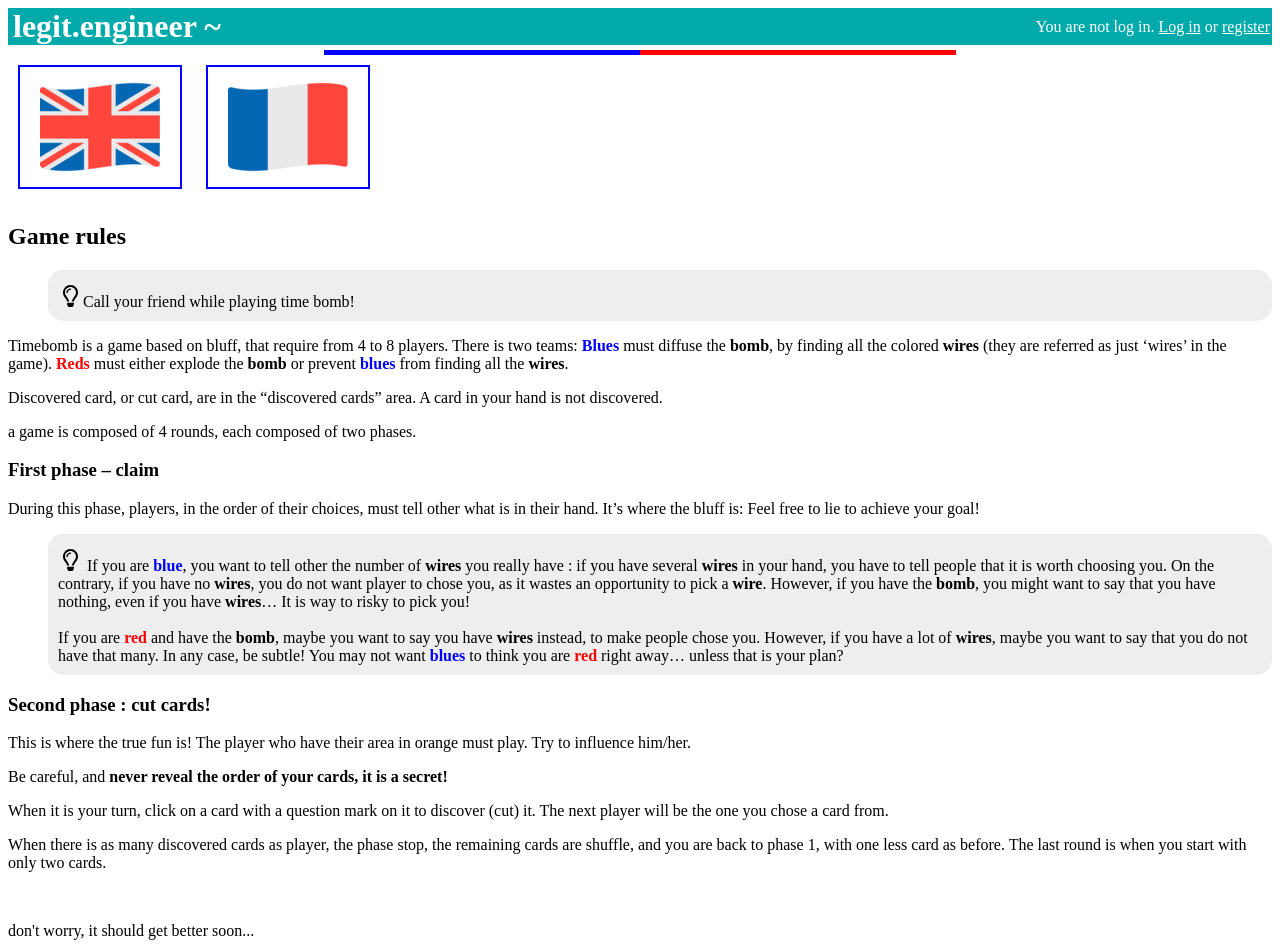
After one commit to supermouette/tha_bomb_online, a Django app: page /game/rules in a window 1280 px wide. The commit adds this page. Run offline with Django 3.2, Linux system fonts and the light colour scheme; data that the repository does not hold is empty.

Commit message:
add rule page + minor bug fix'

```diff
--- a/game/static/game/default_design.css
+++ b/game/static/game/default_design.css
@@ -315,3 +315,35 @@ small > ul{
     color: white;
     background: #0aa;
 }
+
+.language_chooser > img{
+    border: solid blue 2px;
+    margin: 10px;
+    padding-left: 20px;
+    padding-right: 20px;
+}
+
+.tips{
+    background: #eee;
+    margin-left: 40px;
+    padding: 10px;
+    border-radius: 15px;
+}
+
+.tips:before{
+    display:inline-block;
+    content: url('/static/game/lightbulb.svg');
+    width: 15px;
+    height: 15px;
+    margin: 5px;
+}
+
+.blue_desc{
+    font-weight: bold;
+    color: blue;
+}
+
+.red_desc{
+    font-weight: bold;
+    color: red;
+}
--- /dev/null
+++ b/game/static/game/game_rules.js
@@ -0,0 +1,15 @@
+let en_div = document.getElementById('english_rules');
+let fr_div = document.getElementById('french_rules');
+
+function toggle_en(){
+    fr_div.hidden = true;
+    en_div.hidden = false;
+}
+
+function toggle_fr(){
+    fr_div.hidden = false;
+    en_div.hidden = true;
+}
+
+document.getElementById('chose_en').addEventListener("click", toggle_en);
+document.getElementById('chose_fr').addEventListener("click", toggle_fr);
--- a/game/templates/game/base.html
+++ b/game/templates/game/base.html
@@ -5,7 +5,7 @@
     <meta charset="UTF-8">
     <title>{% block title %} {% endblock %}</title>
     <link rel="stylesheet" href="{% static 'game/default_design.css' %}">
-    <link rel="icon" type="image/x-icon" href="favicon.ico" />
+    <link rel="icon" type="image/x-icon" href="/favicon.ico" />
     <meta name="viewport" content="width=device-width,initial-scale=1">
 </head>
 <body>
--- /dev/null
+++ b/game/templates/game/game_rules.html
@@ -0,0 +1,107 @@
+{% extends 'game/base.html' %}
+{% load static %}
+{% block title %} Game rules {% endblock %}
+{% block content %}
+    <div class="language_chooser">
+        <img src="{% static 'game/flag-for-united-kingdom.png' %}" alt="flag of U.K." id="chose_en">
+        <img src="{% static 'game/flag-for-france.png' %}" alt="flag of France" id="chose_fr">
+    </div>
+
+    <div id="english_rules">
+        <h2> Game rules</h2>
+        <div class="tips">Call your friend while playing time bomb!</div>
+        <p>
+            Timebomb is a game based on bluff, that require from 4 to 8 players. There is two teams:
+            <span class="blue_desc">Blues</span> must diffuse the <strong>bomb</strong>,
+            by finding all the colored <strong>wires</strong> (they are referred as just ‘wires’ in the game).
+            <span class="red_desc">Reds</span> must either explode the <strong>bomb</strong> or prevent <span class="blue_desc">blues</span>
+            from finding all the <strong>wires</strong>.
+        </p>
+        <p>
+            Discovered card, or cut card, are in the “discovered cards” area. A card in your hand is not discovered.
+        </p>
+        <p>
+            a game is composed of 4 rounds, each composed of two phases.
+        </p>
+        <h3>First phase – claim</h3>
+        <p>
+            During this phase, players, in the order of their choices, must tell other what is in their hand.
+            It’s where the bluff is: Feel free to lie to achieve your goal!
+        </p>
+        <div class="tips">
+            If you are <span class="blue_desc">blue</span>, you want to tell other the number of <strong>wires</strong>
+            you really have : if you have several <strong>wires</strong> in your hand,
+            you have to tell people that it is worth choosing you. On the contrary, if you have no <strong>wires</strong>, you do not want player to chose you,
+            as it wastes an opportunity to pick a <strong>wire</strong>. However, if you have the <strong>bomb</strong>,
+            you might want to say that you have nothing, even if you have <strong>wires</strong>… It is way to risky to pick you!<br><br>
+            If you are <span class="red_desc">red</span> and have the <strong>bomb</strong>, maybe you want to say you have <strong>wires</strong> instead, to make people chose you.
+            However, if you have a lot of <strong>wires</strong>, maybe you want to say that you do not have that many.
+            In any case, be subtle! You may not want <span class="blue_desc">blues</span> to think you are <span class="red_desc">red</span> right away… unless that is your plan?
+        </div>
+        <h3>Second phase : cut cards!</h3>
+        <p>
+            This is where the true fun is! The player who have their area in orange must play. Try to influence him/her.
+        </p>
+        <p>
+            Be careful, and <strong>never reveal the order of your cards, it is a secret!</strong>
+        </p>
+        <p>
+            When it is your turn, click on a card with a question mark on it to discover (cut) it.
+            The next player will be the one you chose a card from.
+        </p>
+        <p>
+            When there is as many discovered cards as player, the phase stop, the remaining cards are shuffle,
+            and you are back to phase 1, with one less card as before.
+            The last round is when you start with only two cards.
+        </p>
+    </div>
+
+    <div id="french_rules" hidden>
+        <h2> Règles du jeu</h2>
+        <div class="tips">Le jeu est plus convivial en visioconférence</div>
+        <p>Timebomb est un jeu de bluff, qui se joue de 4 à 8 joueurs.
+            Il y a 2 équipes, les <span class="blue_desc">bleus</span>,
+            qui doivent désamorcer la <strong>bombe</strong> en trouvant tous les <strong>câbles</strong> colorés
+            (‘wire’ dans le jeu), et les <span class="red_desc">rouges</span>, qui doivent soit faire exploser la <strong>bombe</strong>,
+            soit empêcher les <span class="blue_desc">bleus</span> de trouver les <strong>câbles</strong> colorés.
+        </p>
+        <p>Les cartes découvertes se situe dans la zone « discovered cards ».
+            Une carte de votre jeu n’est pas découverte.
+        </p>
+        <p>Le jeu se déroule en 4 manches, chacune comportant 2 phases.</p>
+        <h3>Première phase, annonce (‘claim’)</h3>
+        <p> Lors de cette phase, Les joueurs doivent, dans l’ordre qu’ils désirent, annoncer leur main.
+            C’est dans cette étape que le bluff à lieu, puisqu’il est possible de mentir.
+            Faites attention à votre annonce, elle est cruciale !
+        </p>
+        <div class="tips">Si vous êtes <span class="blue_desc">bleu</span>, vous souhaitez indiquer aux autres joueurs où se situe les <strong>câbles</strong>.
+            Si vous en avez, dites-le, sinon, dites que vous n’avez rien,
+            vous ne voulez pas gâcher un tour en ayant quelqu’un piochant chez vous…
+            D’ailleurs, si vous avez la <strong>bombe</strong>, peut est-il judicieux de la cacher…<br><br>
+            Si vous êtes <span class="red_desc">rouge</span>, et que vous avez la <strong>bombe</strong>, annoncez plutôt que vous avez des <strong>câbles</strong>,
+            pour inciter les <span class="blue_desc">bleus</span> à venir piocher chez vous. Au contraire, si vous avez des <strong>câbles</strong>,
+            dissimulez-les il ne faudrait pas que quelqu’un les trouve. Sachez toutes fois rester discret,
+            il y a très peu de chance d’avoir 4 <strong>câbles</strong> en début de partie !
+        </div>
+        <!-- <img alt="screenshot of phase 1" src="{% static 'game/screen.png' %}"> -->
+        <h3>Deuxième phase, coupez les cartes !</h3>
+        <p>Une fois que tout le monde a annoncé son jeu, les choses sérieuses commence.
+            C’est à la personne qui a une zone de jeu orange de jouer.
+            Essayez d’influencer son tour de jeu !
+        </p>
+        <p>Attention toutes fois, <strong>ne révélez pas l’ordre de votre jeu, il doit rester secret !</strong></p>
+        <p>Si c’est à vous, cliquez sur une des cartes avec un point d’interrogation pour la découvrir.
+            Une fois la carte découverte, vous donner le tour à la personne qui détenait cette carte.
+        </p>
+        <p>
+            Lorsqu’autant de cartes que de joueurs ont été découverte, la phase s’arrête, le jeu est mélangé,
+            et vous recommencez une manche, à la première phase, et avec une carte en moins.
+            Au dernier tour de jeu, chaque joueur n’a plus que deux cartes.
+        </p>
+    </div>
+
+{% endblock %}
+
+{% block script %}
+    <script src="{% static 'game/game_rules.js' %}"></script>
+{% endblock %}
--- a/game/templates/game/waiting_room.html
+++ b/game/templates/game/waiting_room.html
@@ -3,6 +3,9 @@
 {% block title %} Waiting room {% endblock %}
 {% block content %}
     <h1>Waiting room</h1>
+
+    <p> If you never played, you can <a href="{% url 'game_rules' %}"> see the rules !</a>
+     (available in both English and French)</p>
 
     <p hidden id="url_room_list">{% url 'room_list' %}</p>
     <h2> Join existing game</h2>
--- a/game/urls.py
+++ b/game/urls.py
@@ -24,6 +24,7 @@ urlpatterns = [
     path('game/<int:game_id>/claim/<int:claim_wire>/<int:claim_bomb>', views.make_claim, name="claim"),
     path('game/create', views.create_game, name="create_game"),
     path('game/delete_unused', views.delete_unused, name='delete_unused'),
+    path('game/rules', views.game_rules, name='game_rules'),
 
     url(r'^robots\.txt$', RedirectView.as_view(url='/static/game/robots.txt')),
     url(r'^favicon\.ico$', RedirectView.as_view(url='/static/game/favicon.ico')),
--- a/game/views/waiting_room.py
+++ b/game/views/waiting_room.py
@@ -51,3 +51,13 @@ def waiting_room(request):
 
     context = {"user": user}
     return render(request, 'game/waiting_room.html', context)
+
+
+def game_rules(request):
+    if request.user.is_authenticated:
+        user = request.user
+    else:
+        user = False
+
+    context = {"user": user}
+    return render(request, 'game/game_rules.html', context)
```
Also changed, not shown: game/static/game/waiting_room.js (+2 -6 lines), game/static/game/flag-for-france.png (added), game/static/game/flag-for-united-kingdom.png (added), game/static/game/lightbulb.svg (added), game/static/game/screen.png (added).
